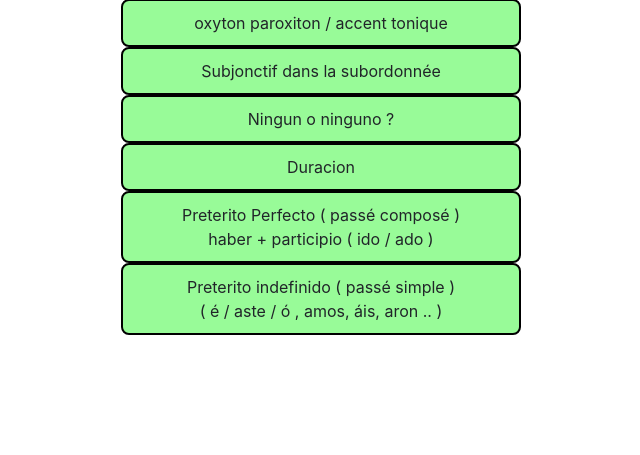
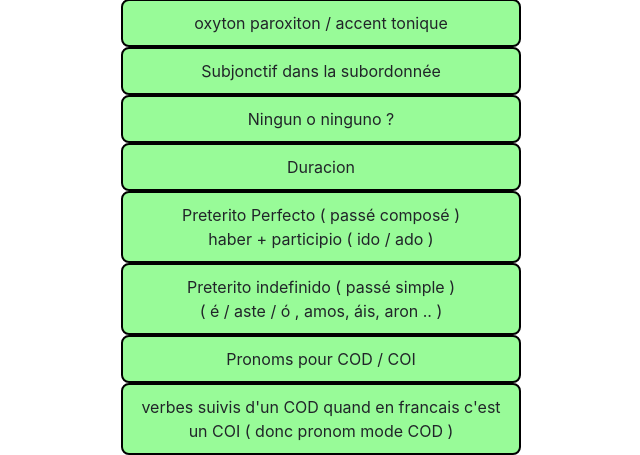
Before and after one commit to kutta75/espanol, a Django app: template verbos/templates/verbos/gramatica.html in a window 1280 px wide. Shown: the part 383-838 px from the top of the page, without its empty margins (319-959 px from the left). Before the commit the page ends 718 px from the top, so only its background shows below. Run offline with Django 3.2, Linux system fonts and the light colour scheme; the template is opened without the code that fills it, so the values that code supplies are empty; some libraries are stand-ins or nearby versions.

Commit message:
maj vocabulaire

```diff
--- a/verbos/templates/verbos/gramatica.html
+++ b/verbos/templates/verbos/gramatica.html
@@ -132,6 +132,8 @@ document.addEventListener('DOMContentLoaded', (event) => {
  Comparativos    </span>
 </div>
 <div id='zoneAafficher001' style="text-align: justify; margin-left: 40px;display:none" name="norma" >
+	<div class="contentblock">
+		<div>
 <table>
 
     <tbody>
@@ -162,6 +164,15 @@ document.addEventListener('DOMContentLoaded', (event) => {
 
     </tbody>
 </table>
+		</div>
+		<div>
+			exemplos
+			<ol>
+				<li> fdf
+				<li> sdsd
+			</ol>
+		</div>
+	</div>
 </div>
 
 <div class="entete" onclick="ShowHide('zoneAafficher002')" >
@@ -334,6 +345,92 @@ Les termes suivant introduisent un preterito perfecto
  <li> Cette action n’a plus de lien avec le présent ou ne fait pas partie de la même unité de temps : <span style="font-weight:bold"> el otro dia fui a la catedral   (otro dia que hoy ) </span>  </li>
  </ol>
 </div>
+<div class="entete" onclick="ShowHide('zoneAafficher010' )" >
+Pronoms pour COD / COI
+</div>
+<div id='zoneAafficher010' style="text-align: justify; margin-left: 40px;display:none" name="norma" >
+Rappel
+<ul>
+<li> le COD repond à la question  " qué ?" Astrid come un melon "  / que come Astrid ? un melon  = COD
+<li> le COI repond à la question "a quien ?"  Astyrid regala un tiburon a Brigitte . A quien Astrid regala un tiburon ? A Brigitte = COI
+</ul>
+	<div class="contentblock">
+		<div>
+<table>
+	<thead>
+		<tr>
+			<td> Pronumbre </td>
+			<td> COD </td>
+			<td> COI </td>
+		</tr>
+	</thead>
+	<tbody>
+		<tr>
+			<td> yo </td>
+			<td> me </td>
+			<td> me  </td>
+		</tr>
+		<tr>
+			<td> tu </td>
+			<td> te </td>
+			<td> te  </td>
+		</tr>
+		<tr>
+			<td> el / ella </td>
+			<td> lo / la  </td>
+			<td> le  </td>
+		</tr>
+		<tr>
+			<td> nosotros </td>
+			<td> os </td>
+			<td> os  </td>
+		</tr>
+		<tr>
+			<td> vosotros </td>
+			<td> os </td>
+			<td> os  </td>
+		</tr>
+		<tr>
+			<td> ellos / ellas </td>
+			<td> los las  </td>
+			<td> les </td>
+		</tr>
+	</tbody>
+	</table>
+
+		</div>
+		<div > exemplos
+			<ul>
+				<li> Astrid lo regala ( el tiburon COD )
+				<li> Astrid me regala un tiburon  ( COI )
+				<li> Astrid le regala un tiburon a Brigitte ( on  repéte toujours le COI ...)
+				<li>
+				<li> Astrid se lo regala a Brigitte
+			</ul>
+		</div>
+	</div>
+ <ol> Contexte avec double pronom   COD et COI dans la même phrase
+ <li> le pronom du COI pour les troisiemes personnes devient "se" en place de "le/les" . ex : <span style="font-weight:bold"> tengo que decirselo  </span>  </li>
+ <li> format en fonction des conjuguaisons  :
+ <ul>
+ 	<li> lorsque le verbe est conjugué : "COI + COD + verbe" . ex   <span style="font-weight:bold"> Astrid se lo regala a Brigitte .. </span>  </li>
+ 	<li> lorsque le verbe est non conjugué ( infinitif / gerondif / imperatif)  : "verbe + COI + COD (pegado)". ex : <span style="font-weight:bold"> tengo que decirtelo  </span>  </li>
+</ul>
+ </ol>
+</div>
+<div class="entete" onclick="ShowHide('zoneAafficher011' )" >
+verbes suivis d'un COD quand en francais c'est un COI ( donc pronom mode COD )
+</div>
+<div id='zoneAafficher011' style="text-align: justify; margin-left: 40px;display:none" name="norma" >
+<ul>
+<li> abandonar
+<li> conocer
+<li> enviar
+<li> llevar
+<li> querer
+<li> rechazar
+<li> ver
+</ul>
 
 
 
--- a/verbos/templates/verbos/layout.html
+++ b/verbos/templates/verbos/layout.html
@@ -38,6 +38,11 @@
 		padding: 20px;
 		border-radius : 8px ;
 		min-width: 200px;
+	}
+	.contentblock {
+		display: flex ;
+		flex-wrap:wrap;
+		flex-direction:row;
 	}
 	.nav {
 		display: flex;
--- a/verbos/templates/verbos/vocabulario.html
+++ b/verbos/templates/verbos/vocabulario.html
@@ -238,7 +238,7 @@
 		</br>
 		{% for fecha in fechas  %}
 		<input type="checkbox" id="Palabrafecha-{{fecha.id}}" name="fecha" value="{{fecha.id}}"  data-storage="true"  >
-		<label  for="Palabrafecha-{{fecha.id}}" > {{fecha }} </label>
+		<label  for="Palabrafecha-{{fecha.id}}" > {{fecha  }} </label>
 		 <br>
 		{% endfor %}
 	</div>
```
Also changed, not shown: db.sqlite3.
